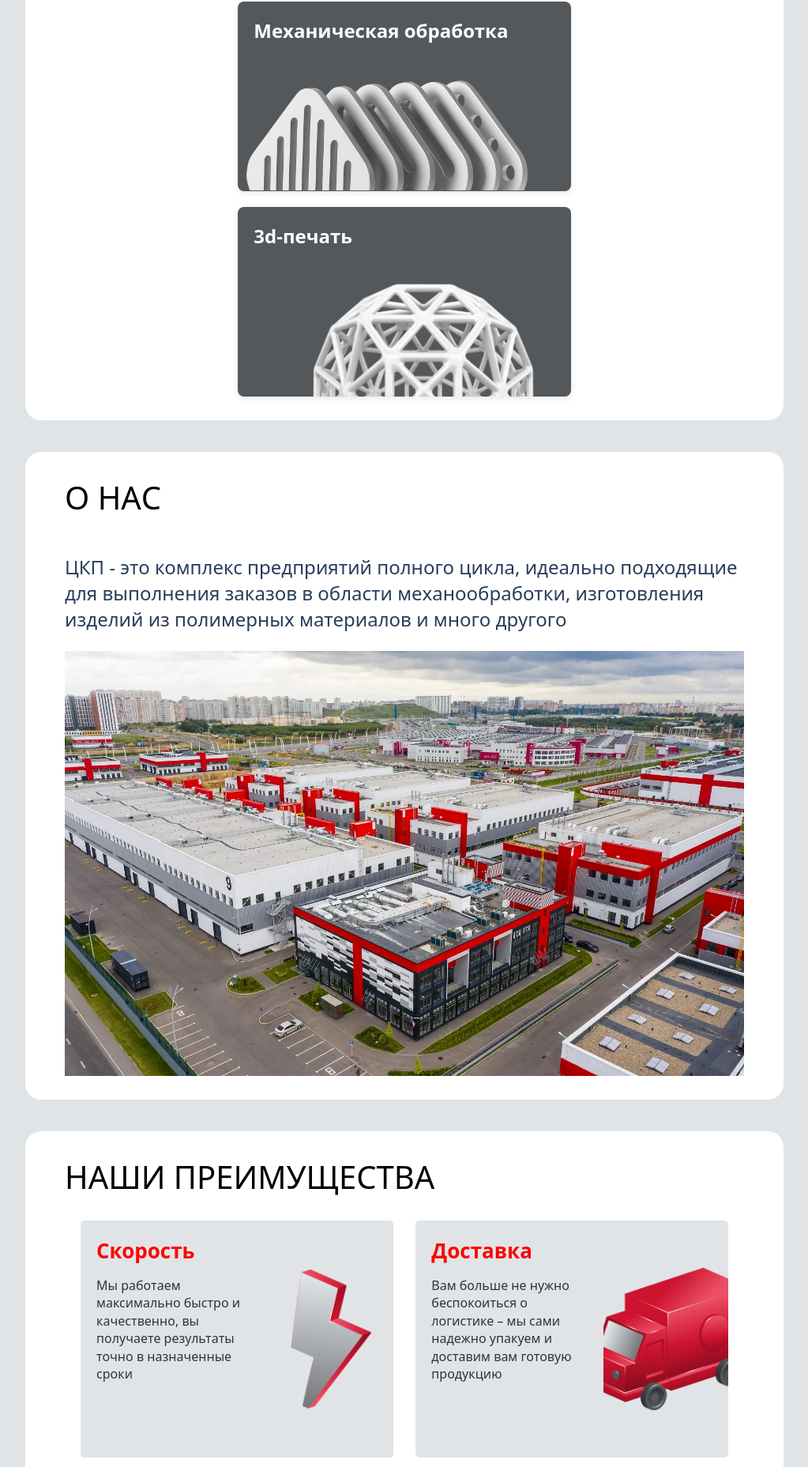
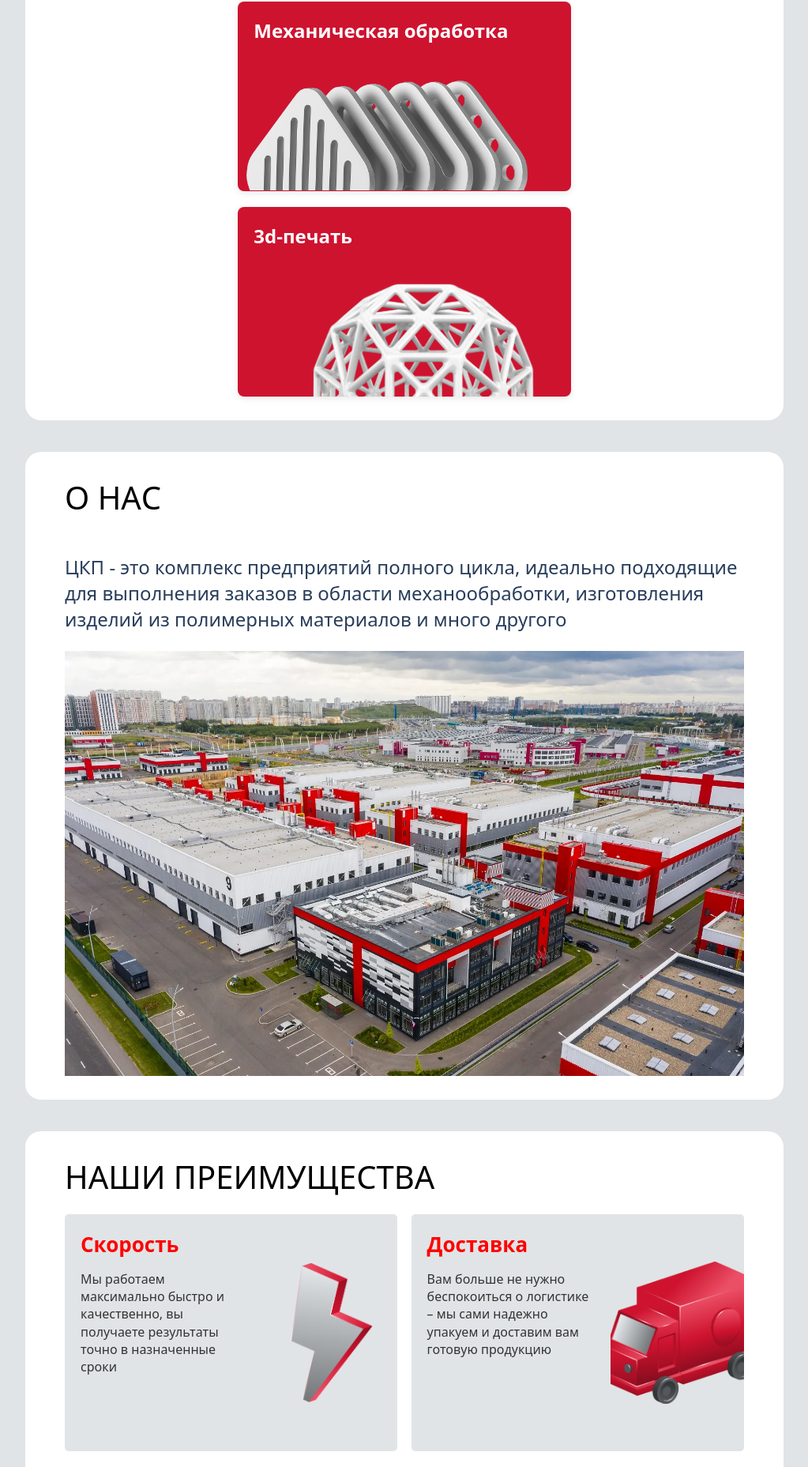
Before and after one commit to js-owl/maas-front, a Vue app: page / in a window 1280 px wide. Shown: the part 874-2731 px from the top of the page at 79% size, without its empty margins (128-1151 px from the left). Built offline with nearby package versions, Linux system fonts and the light colour scheme; no server answers.

Commit message:
Update 12.10

```diff
--- a/components.d.ts
+++ b/components.d.ts
@@ -36,7 +36,6 @@ declare module 'vue' {
     ElDescriptions: typeof import('element-plus/es')['ElDescriptions']
     ElDescriptionsItem: typeof import('element-plus/es')['ElDescriptionsItem']
     ElDialog: typeof import('element-plus/es')['ElDialog']
-    ElDivider: typeof import('element-plus/es')['ElDivider']
     ElDrawer: typeof import('element-plus/es')['ElDrawer']
     ElForm: typeof import('element-plus/es')['ElForm']
     ElFormItem: typeof import('element-plus/es')['ElFormItem']
@@ -64,6 +63,7 @@ declare module 'vue' {
     Footer: typeof import('./src/components/Footer.vue')['default']
     Height: typeof import('./src/components/coefficients/Height.vue')['default']
     HomeAbout: typeof import('./src/components/sections/HomeAbout.vue')['default']
+    HomeAdvantages: typeof import('./src/components/sections/HomeAdvantages.vue')['default']
     HomeCalc: typeof import('./src/components/sections/HomeCalc.vue')['default']
     HomeUslugi: typeof import('./src/components/sections/HomeUslugi.vue')['default']
     Length: typeof import('./src/components/coefficients/Length.vue')['default']
--- a/public/build-info.json
+++ b/public/build-info.json
@@ -1,12 +1,12 @@
 {
-  "version": "dev-v0.4.4",
+  "version": "dev-v0.4.8",
   "name": "m-front",
   "description": "Manufacturing Frontend - API v3.0.0 Compatible",
-  "buildDate": "2025-11-07T08:23:03.955Z",
-  "buildDateFormatted": "2025-11-07",
-  "gitHash": "f7c0ca2",
+  "buildDate": "2025-11-11T11:22:44.480Z",
+  "buildDateFormatted": "2025-11-11",
+  "gitHash": "740ba1f",
   "gitBranch": "dev",
-  "gitTag": "dev-v0.4.4",
+  "gitTag": "dev-v0.4.8",
   "apiVersion": "3.0.0",
   "nodeVersion": "v22.15.1",
   "buildEnvironment": "development"
--- a/src/components/sections/SectionAdvantages.vue
+++ b/src/components/sections/HomeAdvantages.vue
@@ -45,7 +45,11 @@ const isMobile = computed(() => width.value <= 767)
             <p class="item-text">{{ advantage.text }}</p>
           </div>
           <div class="item-image-container">
-            <el-image :src="advantage.image" :fit="isMobile ? 'contain' : 'cover'" class="item-img" />
+            <el-image
+              :src="advantage.image"
+              :fit="isMobile ? 'contain' : 'cover'"
+              class="item-img"
+            />
           </div>
         </div>
       </div>
@@ -56,16 +60,15 @@ const isMobile = computed(() => width.value <= 767)
 <style scoped>
 .items {
   display: flex;
-  /* gap: 1%; */
-  justify-content: space-evenly;
+  justify-content: space-between;
   flex-wrap: wrap;
 }
 
 .item {
-  width: 46%;
-  margin: 1%;
+  width: 49%;
   border-radius: 5px;
   height: 300px;
+  margin-bottom: 22px;
 }
 
 .item-wrap {
@@ -136,9 +139,9 @@ const isMobile = computed(() => width.value <= 767)
   }
 
   .item-img {
-  /* width: 100%; */
-  height: 40%;
-  /* object-fit: cover; */
-}
+    /* width: 100%; */
+    height: 40%;
+    /* object-fit: cover; */
+  }
 }
 </style>
--- a/src/components/sections/HomeUslugi.vue
+++ b/src/components/sections/HomeUslugi.vue
@@ -92,7 +92,7 @@ const abilities = ref([
 }
 
 .service-card {
-  background: var(--gray-footer);
+  background: var(--custom-red);
   border-radius: 8px;
   box-shadow: 0 2px 8px rgba(0, 0, 0, 0.1);
   transition: transform 0.2s ease, box-shadow 0.2s ease;
--- a/src/pages/HomePage.vue
+++ b/src/pages/HomePage.vue
@@ -4,7 +4,7 @@ import { useWindowSize } from '@vueuse/core'
 import SectionModel from '../components/sections/SectionModel.vue'
 import HomeUslugi from '../components/sections/HomeUslugi.vue'
 import HomeAbout from '../components/sections/HomeAbout.vue'
-import SectionAdvantages from '../components/sections/SectionAdvantages.vue'
+import HomeAdvantages from '../components/sections/HomeAdvantages.vue'
 import HomeCalc from '../components/sections/HomeCalc.vue'
 // import SectionMilestones from '../components/sections/SectionMilestones.vue'
 
@@ -20,7 +20,7 @@ const isMobile = computed(() => width.value < 768)
           <SectionModel />
           <HomeUslugi />
           <HomeAbout />
-          <SectionAdvantages />
+          <HomeAdvantages />
           <HomeCalc />
         </el-col>
       </el-row>
@@ -31,7 +31,7 @@ const isMobile = computed(() => width.value < 768)
         <el-col :offset="0" :span="24">
           <HomeUslugi />
           <HomeAbout />
-          <SectionAdvantages />
+          <HomeAdvantages />
           <HomeCalc />
         </el-col>
       </el-row>
```
